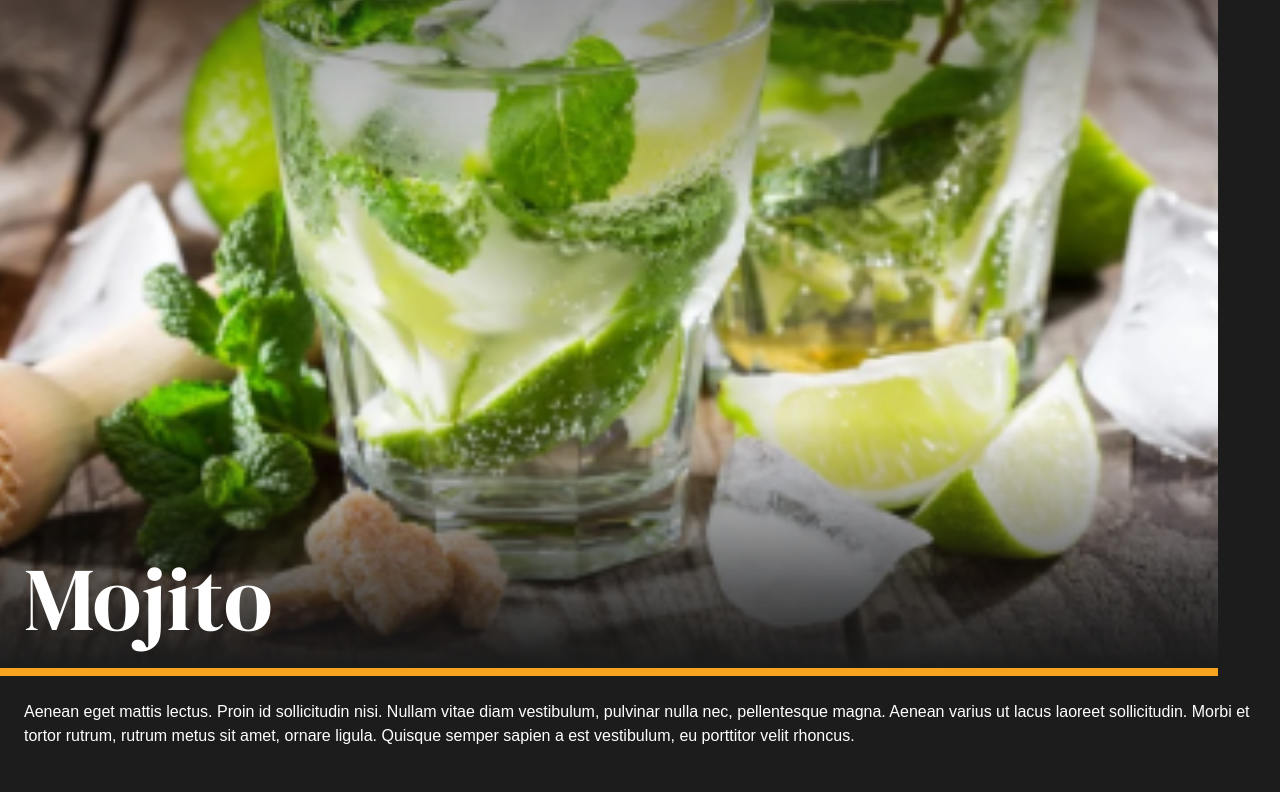
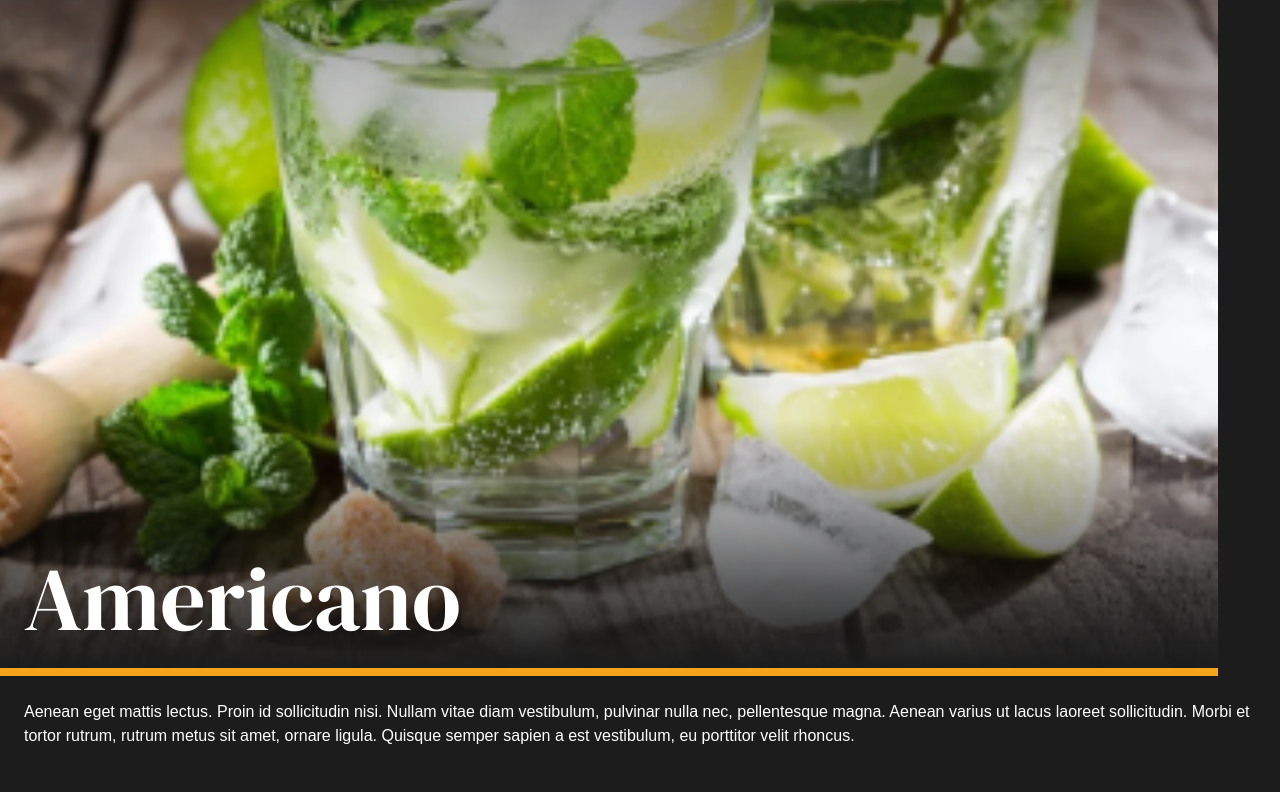
Before and after one commit to BlueFaste/shake, a Vue app: page /recette/americano in a window 1280 px wide. Shown: the part 348-1140 px from the top of the page. Built offline with nearby package versions, Linux system fonts and the light colour scheme; a web font is replaced by a local one.

Commit message:
get data selon cocktail

```diff
--- a/src/views/Recipe.vue
+++ b/src/views/Recipe.vue
@@ -64,6 +64,11 @@ export default {
 			recipe: this.$store.state.recipes.mojito
 		}
 	},
+	mounted() {
+		const nameRecipe = this.$route.params.name;
+		this.recipe = this.$store.state.recipes[nameRecipe];
+		console.log(this.recipe)
+	},
 	methods:{
 		openSteps(){
 			console.log('go')
```
